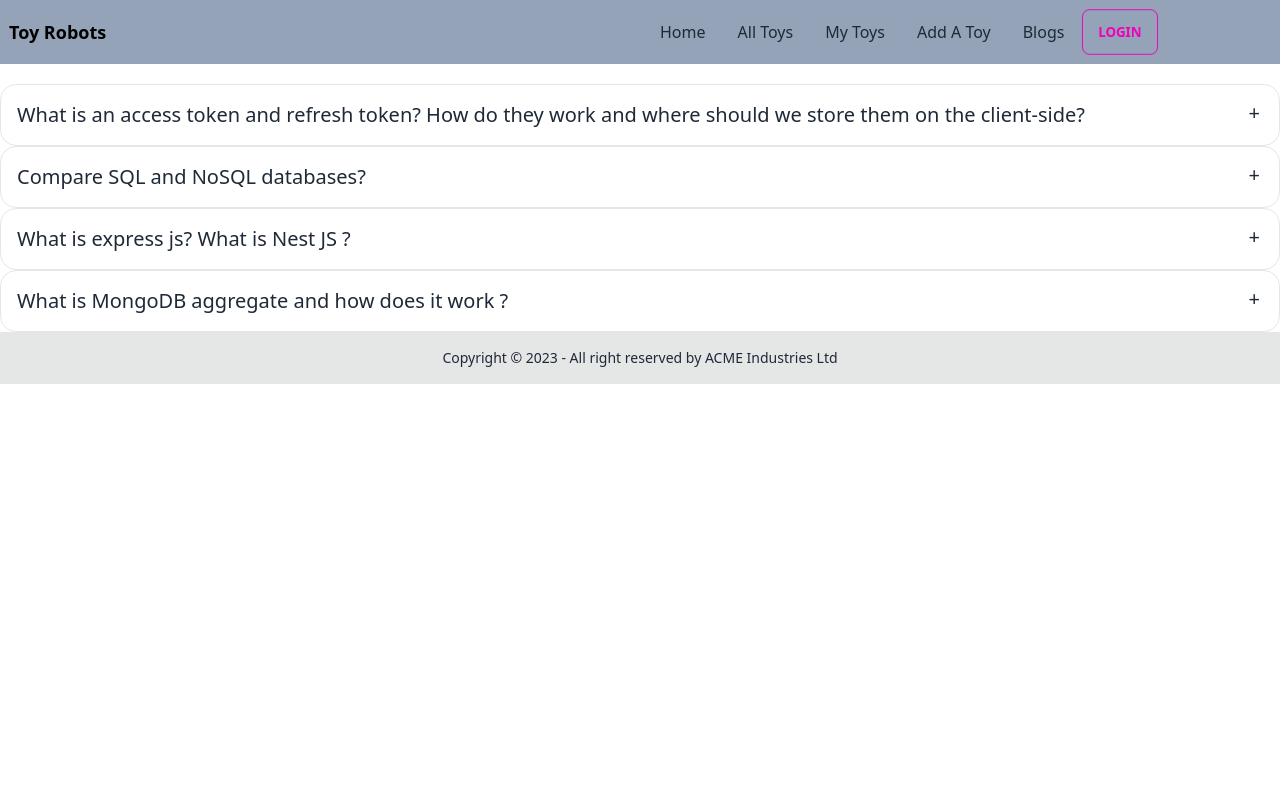
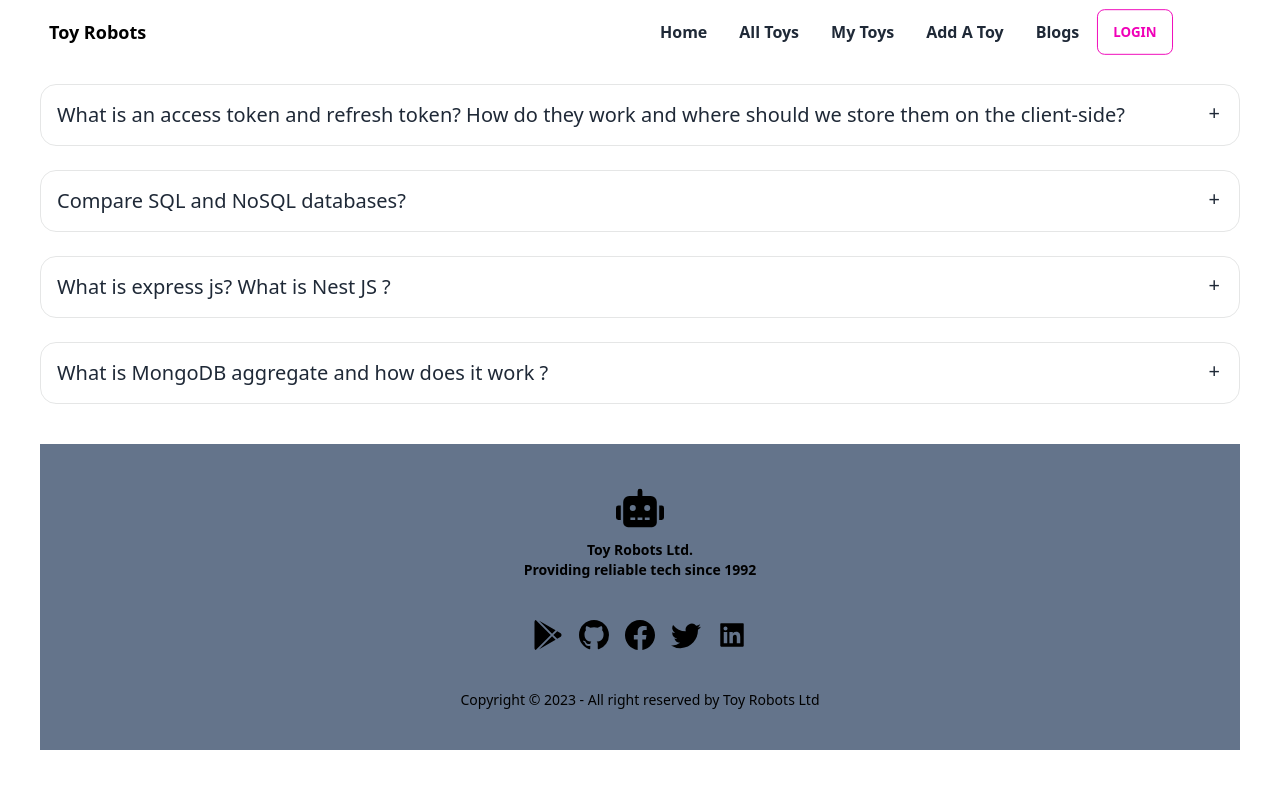
Before and after one commit to samimhossainsujon/Toy-Robots, a React (Create React App) app: page /blog in a window 1280 px wide. Shown: the top 788 px of the page. Built offline with nearby package versions, Linux system fonts and the light colour scheme; no server answers.

Commit message:
react tab added done

```diff
--- a/src/Components/Add A Toy/Add_A_Toy.js
+++ b/src/Components/Add A Toy/Add_A_Toy.js
@@ -45,7 +45,7 @@ const Add_A_Toy = () => {
   };
 
   return (
-    <form onSubmit={handleSubmit(AddToy)}>
+    <form data-aos="fade-up-right" onSubmit={handleSubmit(AddToy)}>
       <div className="px-24">
         <div>
           <label className="label">
@@ -146,10 +146,11 @@ const Add_A_Toy = () => {
           </label>
 
           <select className="text-input" {...register("status")}>
-            <option value="">select</option>
-            <option value="TRACTOR">TRACTOR</option>
-            <option value="racing">racing</option>
-            <option value="Dancing">Dancing</option>
+            <option>select</option>
+            <option value="Programmable">Programmable</option>
+            <option value="RemoteControl">Remote Control</option>
+            <option value="TransformingRobots">Transforming Robots</option>
+
           </select>
 
         </div>
--- a/src/Components/All Toys/All_Toys_Cart.js
+++ b/src/Components/All Toys/All_Toys_Cart.js
@@ -2,7 +2,7 @@ import React from 'react';
 import { Link } from 'react-router-dom';
 // import Rating from 'react-rating-stars-component';
 import Rating from 'react-rating';
-import { FaArrowRight, FaRegStar, FaStar } from 'react-icons/fa';
+import {FaRegStar, FaStar } from 'react-icons/fa';
 
 
 
--- a/src/Components/All Toys/ToyDetails.js
+++ b/src/Components/All Toys/ToyDetails.js
@@ -16,7 +16,7 @@ const ToyDetails = () => {
     const ratingString = rating.toString();
 
     return (
-        <div className=''>
+        <div>
             <div>
                 <div className="w-full flex justify-center mb-5">
                     <img src={photoUrl} alt='' />
--- a/src/Components/Blgos/Blgos.js
+++ b/src/Components/Blgos/Blgos.js
@@ -2,43 +2,43 @@ import React from 'react';
 
 const Blgos = () => {
     return (
-        <div>
-            <div  tabIndex={0} className="collapse collapse-plus border border-base-300 bg-base-100 rounded-box">
+        <div className='px-5 mx-5'>
+            <div tabIndex={0} className="collapse collapse-plus border border-base-300 bg-base-100 rounded-box mb-6">
                 <div className="collapse-title text-xl font-medium">
                     What is an access token and refresh token? How do they work and where should we store them on the client-side?
                 </div>
                 <div className="collapse-content">
-                    <p>tabIndex={0} attribute is necessary to make the div focusable</p>
+                    <p>A refresh token just helps you re-validate a user without them having to re-enter their login credentials multiple times.</p>
                 </div>
             </div>
 
 
-            <div tabIndex={1} className="collapse collapse-plus border border-base-300 bg-base-100 rounded-box">
+            <div tabIndex={1} className="collapse collapse-plus border border-base-300 bg-base-100 rounded-box mb-6">
                 <div className="collapse-title text-xl font-medium">
                     Compare SQL and NoSQL databases?
                 </div>
                 <div className="collapse-content">
-                    <p>tabIndex={0} attribute is necessary to make the div focusable</p>
+                    <p>SQL databases are vertically scalable, while NoSQL databases are horizontally scalable. SQL databases are table-based, while NoSQL databases are document, key-value, graph, or wide-column stores. SQL databases are better for multi-row transactions, while NoSQL is better for unstructured data like documents or JSON.</p>
                 </div>
             </div>
 
 
-            <div tabIndex={2} className="collapse collapse-plus border border-base-300 bg-base-100 rounded-box">
+            <div tabIndex={2} className="collapse collapse-plus border border-base-300 bg-base-100 rounded-box mb-6">
                 <div className="collapse-title text-xl font-medium">
                     What is express js? What is Nest JS ?
                 </div>
                 <div className="collapse-content">
-                    <p>tabIndex={0} attribute is necessary to make the div focusable</p>
+                    <p>Next Js: NestJS is a framework for developing modern server-side applications in Node.js. <br />  Express Js : Express JS is a Node.js framework designed to build API's web applications cross-platform mobile apps quickly and make node js easy.</p>
                 </div>
             </div>
 
 
-            <div tabIndex={3} className="collapse collapse-plus border border-base-300 bg-base-100 rounded-box">
+            <div tabIndex={3} className="collapse collapse-plus border border-base-300 bg-base-100 rounded-box mb-6">
                 <div className="collapse-title text-xl font-medium">
                     What is MongoDB aggregate and how does it work ?
                 </div>
                 <div className="collapse-content">
-                    <p>tabIndex={0} attribute is necessary to make the div focusable</p>
+                    <p>Data aggregators work by combining atomic data from multiple sources, processing the data for new insights and presenting the aggregate data in a summary view. Furthermore, data aggregators usually provide the ability to track data lineage and can trace back to the underlying atomic data that was aggregated.</p>
                 </div>
             </div>
         </div>
--- a/src/Components/Footer/Footer.js
+++ b/src/Components/Footer/Footer.js
@@ -1,11 +1,39 @@
 import React from 'react';
+import { BsGithub, BsFacebook, BsTwitter } from 'react-icons/bs';
+import { AiFillLinkedin } from 'react-icons/ai';
+import { FaGooglePlay, FaRobot } from 'react-icons/fa';
+import { Link } from 'react-router-dom';
+
+
+
 
 const Footer = () => {
     return (
-        <div>
-            <footer className="footer footer-center p-4 bg-base-300 text-base-content">
+        <div className='px-5 mx-5  mt-10 mb-10'>
+            <footer className="footer footer-center p-10 bg-slate-500 text-black">
                 <div>
-                    <p>Copyright © 2023 - All right reserved by ACME Industries Ltd</p>
+                    <p className='text-5xl text-black'><FaRobot /></p>
+                    <p className="font-bold">
+                        Toy Robots  Ltd. <br />Providing reliable tech since 1992
+                    </p>
+
+                </div>
+                <div>
+                    <div className="grid grid-flow-col gap-4 font-extrabold text-3xl">
+                        <Link to='https://play.google.com/store/apps/developer?id=MY+RIGIL+SOFT'><FaGooglePlay /></Link>
+
+                        <Link to='https://github.com/samimhossainsujon'><BsGithub /></Link>
+
+                        <Link to='https://www.facebook.com/samimhossainsujon1'><BsFacebook /></Link>
+
+                        <Link to='https://twitter.com/samimhossain_s'><BsTwitter /></Link>
+
+                        <Link to='https://www.linkedin.com/in/samimhossainsujon/'><AiFillLinkedin /></Link>
+                    </div>
+                </div>
+
+                <div>
+                    <p>Copyright © 2023 - All right reserved by Toy Robots Ltd</p>
                 </div>
             </footer>
 
--- /dev/null
+++ b/src/Components/Home/Discount.js
@@ -0,0 +1,65 @@
+import React from "react";
+
+
+const Discount = () => {
+    return (
+        <div className="px-5 mx-5 mb-10">
+            <div className="mt-10">
+                <h2 className="underline text-center font-extrabold text-black text-3xl">Discount Going On</h2>
+                <div className="flex my-container items-center bg-base-100  align-middle justify-center mt-7">
+
+                    <div>
+                        <div className="grid grid-flow-col gap-5  auto-cols-max">
+                            <div className="flex flex-col p-2 bg-neutral rounded-box text-neutral-content">
+                                <span className="countdown font-mono text-5xl">
+                                    <span style={{ "--value": 15 }}></span>
+                                </span>
+                                days
+                            </div>
+                            <div className="flex flex-col p-2 bg-neutral rounded-box text-neutral-content">
+                                <span className="countdown font-mono text-5xl">
+                                    <span style={{ "--value": 10 }}></span>
+                                </span>
+                                hours
+                            </div>
+                            <div className="flex flex-col p-2 bg-neutral rounded-box text-neutral-content">
+                                <span className="countdown font-mono text-5xl">
+                                    <span style={{ "--value": 24 }}></span>
+                                </span>
+                                min
+                            </div>
+                            <div className="flex flex-col p-2 bg-neutral rounded-box text-neutral-content">
+                                <span className="countdown font-mono text-5xl">
+                                    <span style={{ "--value": 54 }}></span>
+                                </span>
+                                sec
+                            </div>
+                        </div>
+                        <div>
+                            <div className="mt-5">
+
+                                <h2 className="text-5xl font-extrabold font-serif mt-5  text-blue-gray-900">Robot Toy this week</h2>
+                                <h5 className="text-2xl mt-3 font-bold  font-sans">New Collection 50% OFF!!</h5>
+
+                                <div className="radial-progress bg-primary text-primary-content border-4 border-primary mt-3" style={{ "--value": 70 }}>Cozmo</div>
+                                <div className="radial-progress bg-primary text-secondary-content border-4 border-secondary mt-3  ml-3" style={{ "--value": 70 }}>Dash</div>
+                                <div className="radial-progress bg-accent text-accent-content border-4 border-accent mt-3 ml-3" style={{ "--value": 70 }}>Sphere</div>
+                            </div>
+                        </div>
+
+                    </div>
+
+
+
+                    <div className="avatar">
+                        <div className="w-96 mask mask-hexagon bg-purple-900">
+                            <img className="w-96 rounded-3xl" src='https://i.ibb.co/GPQQqS7/rock-n-roll-monkey-LEPh-Zk-Qb-Urk-unsplash.jpg' alt="" />
+                        </div>
+                    </div>
+                </div>
+            </div>
+        </div>
+    );
+};
+
+export default Discount;
--- a/src/Components/Home/Gallery.js
+++ b/src/Components/Home/Gallery.js
@@ -3,17 +3,13 @@ import { useLoaderData } from "react-router-dom";
 import GalleryImg from "./GalleryImg";
 
 const Gallery = () => {
-  // ?limit=20
   const ToyDetails = useLoaderData();
-  // const { photoUrl, ToyName, price, availableQuantity, rating: originalRating,
-  //   SellerName, detailsPage, sellerEmail } = ToyDetails;
 
-  // console.log(ToyDetails);
   return (
 
     <div>
       <div>
-        <h2 className="text-center text-3xl
+        <h2 className="underline text-center text-3xl
          text-black font-serif font-extrabold
          mt-20 mb-5
          ">Photo Gallery</h2></div>
--- a/src/Components/Home/Home.js
+++ b/src/Components/Home/Home.js
@@ -2,12 +2,14 @@ import React from 'react';
 import Carousel from './Carousel';
 import Gallery from './Gallery';
 import Rect_Tabs from './Rect_Tabs';
+import Discount from './Discount';
 
 const Home = () => {
     return (
         <div>
             <Carousel></Carousel>
             <Gallery/>
+            <Discount/>
             <Rect_Tabs></Rect_Tabs>
         </div>
     );
--- a/src/Components/Home/Rect_Tabs.js
+++ b/src/Components/Home/Rect_Tabs.js
@@ -1,9 +1,59 @@
-import React from 'react';
+import React, { useEffect, useState } from 'react';
+import { Tab, Tabs, TabList, TabPanel } from 'react-tabs';
+import 'react-tabs/style/react-tabs.css';
+import ToyTabCard from './ToyTabCard';
 
 const Rect_Tabs = () => {
+  const [ReactTabs, setReactTabs] = useState([]);
+  const [activeTab, setActiveTab] = useState("Programmable");
+
+  useEffect(() => {
+    fetch(`http://localhost:5000/allToy/${activeTab}`)
+      .then(response => response.json())
+      .then(data => {
+        setReactTabs(data);
+      })
+      .catch(error => {
+        console.error(error);
+      });
+  }, [activeTab]);
+
+  const handleTabClick = (tabName) => {
+    setActiveTab(tabName);
+  };
+
   return (
-    <div>
+    <div className='flex justify-center items-center mt-5 mb-5'>
+      <Tabs>
+        <TabList>
+          <Tab onClick={() => handleTabClick("Programmable")}>Programmable Robots</Tab>
+          <Tab onClick={() => handleTabClick("RemoteControl")}>Remote Control Robots</Tab>
+          <Tab onClick={() => handleTabClick("TransformingRobots")}>Transforming Robots</Tab>
+        </TabList>
 
+        <TabPanel>
+          {ReactTabs.map(job => (
+            <div key={job.id}>
+              <h2>{job.title}</h2>
+
+            </div>
+          ))}
+        </TabPanel>
+        <TabPanel>
+          {ReactTabs.map(job => (
+            <div key={job.id}>
+              <h2>{job.title}</h2>
+
+            </div>
+          ))}
+        </TabPanel>
+        <TabPanel>
+          {ReactTabs.map(ReactTab => <ToyTabCard
+          key={ReactTab}
+          ReactTab ={ReactTab}
+          ></ToyTabCard>)}
+        </TabPanel>
+      </Tabs>
     </div>
   );
 };
--- a/src/Components/Home/ToyTabCard.js
+++ b/src/Components/Home/ToyTabCard.js
@@ -1,6 +1,9 @@
 import React from 'react';
 
-const ToyTabCard = () => {
+const ToyTabCard = ({ReactTab}) => {
+
+    const { photoUrl} = ReactTab;
+    console.log(photoUrl);
     return (
         <div>
 
--- a/src/Components/My Toys/My_Toys.js
+++ b/src/Components/My Toys/My_Toys.js
@@ -8,6 +8,8 @@ import Swal from 'sweetalert2';
 const My_Toys = () => {
     const { User } = useContext(AuthContext);
     const [myToys, setMyToys] = useState([]);
+
+
 
 
     useEffect(() => {
@@ -40,12 +42,11 @@ const My_Toys = () => {
                     headers: {
                         'content-type': 'application/json',
                     },
-                    // No need to stringify the result, send only the _id
+
                 })
                     .then(response => response.json())
                     .then(data => {
-                        console.log(data);
-                        if (data.deleteCount > 0) {
+                         if (data.deleteCount > 0) {
                             Swal.fire(
                                 'Deleted!',
                                 'Your file has been deleted.',
--- a/src/Components/Navigation Bar/Navigation_Bar.js
+++ b/src/Components/Navigation Bar/Navigation_Bar.js
@@ -68,8 +68,8 @@ const Navigation_Bar = () => {
 
 
     return (
-        <div>
-            <div className="navbar bg-slate-400 mb-5 justify-start">
+        <div className='px-5 mx-5 rounded font-bold'>
+            <div className="navbar  mb-5 justify-start">
                 <div className="navbar-start">
                     <div className="dropdown">
                         <label tabIndex={0} className="btn btn-ghost lg:hidden">
```
